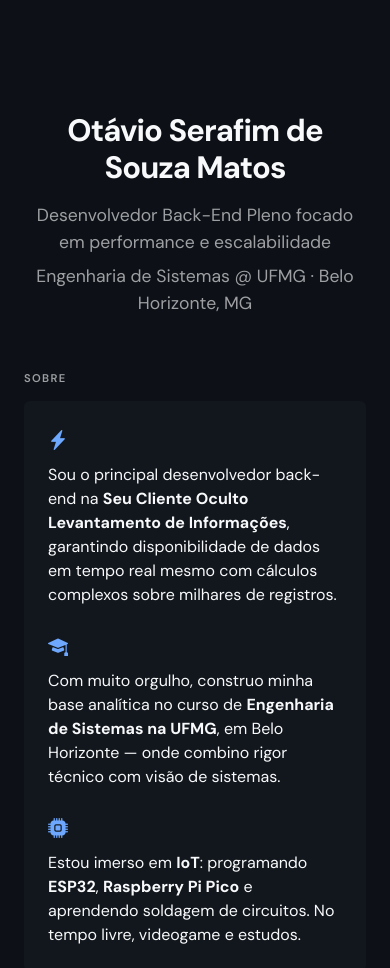
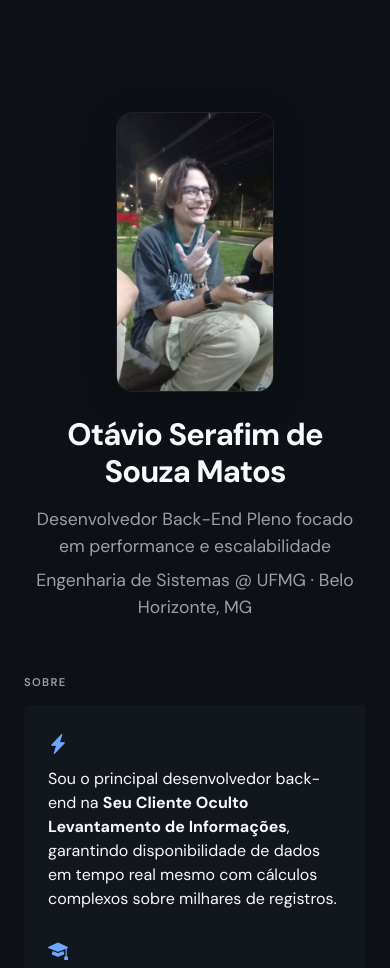
Before and after one commit to OtavioSerafim/OtavioSerafim.github.io, a plain HTML site: page index.html in a window 390 px wide. Shown: the top 968 px of the page. Drawn offline with nearby package versions, Linux system fonts and the light colour scheme.

Commit message:
Refactor index.html to enhance header layout and add hero image. Updated meta tags for Open Graph and Twitter Card, and improved CSS for responsive design of the hero section.

```diff
--- a/index.html
+++ b/index.html
@@ -22,7 +22,10 @@
   <meta property="og:site_name" content="Otávio Serafim">
   <meta property="profile:first_name" content="Otávio">
   <meta property="profile:last_name" content="Serafim de Souza Matos">
-  <!-- Quando tiver uma foto ou banner: <meta property="og:image" content="https://otavioserafim.com.br/img/og-image.jpg"> -->
+  <meta property="og:image" content="https://otavioserafim.com.br/foto.jpg">
+  <meta property="og:image:width" content="720">
+  <meta property="og:image:height" content="1080">
+  <meta name="twitter:image" content="https://otavioserafim.com.br/foto.jpg">
 
   <!-- Twitter Card -->
   <meta name="twitter:card" content="summary">
@@ -186,15 +189,45 @@
     .social-link:hover { color: var(--accent); border-color: var(--border-hover); background: rgba(110, 168, 254, 0.08); }
     .social-link i { font-size: 1.25rem; }
     .footer-border { border-color: var(--border-subtle) !important; }
+    /* Foto do hero: portrait 720x1080, responsiva e harmoniosa */
+    .hero-photo-wrap {
+      flex-shrink: 0;
+      margin-bottom: 1.5rem;
+    }
+    .hero-photo {
+      width: 100%;
+      height: auto;
+      max-width: 200px;
+      max-height: 280px;
+      object-fit: cover;
+      object-position: center top;
+      border-radius: 1rem;
+      border: 1px solid var(--border-subtle);
+      box-shadow: 0 8px 32px rgba(0, 0, 0, 0.3);
+    }
+    @media (min-width: 768px) {
+      .hero-photo-wrap { margin-bottom: 0; margin-right: 2rem; }
+      .hero-photo { max-width: 220px; max-height: 320px; }
+    }
+    @media (min-width: 992px) {
+      .hero-photo { max-width: 240px; max-height: 360px; }
+    }
   </style>
 </head>
 <body class="text-light" data-bs-theme="dark">
   <div class="container py-5 py-lg-6 px-4 px-md-5" style="max-width: 900px;">
-    <!-- Header / Hero -->
-    <header class="text-center mb-5 pb-2 animate-in animate-in-1">
-      <h1 class="hero-title display-5 mb-3">Otávio Serafim de Souza Matos</h1>
-      <p class="hero-subtitle mb-2">Desenvolvedor Back-End Pleno focado em performance e escalabilidade</p>
-      <p class="lead hero-subtitle mb-0 small">Engenharia de Sistemas @ UFMG · Belo Horizonte, MG</p>
+    <!-- Header / Hero (foto + texto: empilhado no mobile, lado a lado no desktop) -->
+    <header class="mb-5 pb-2 animate-in animate-in-1" aria-label="Apresentação">
+      <div class="d-flex flex-column flex-md-row align-items-center justify-content-center justify-content-md-start text-center text-md-start">
+        <div class="hero-photo-wrap">
+          <img src="foto.jpg" alt="Foto de Otávio Serafim" class="hero-photo" width="720" height="1080" fetchpriority="high">
+        </div>
+        <div>
+          <h1 class="hero-title display-5 mb-3">Otávio Serafim de Souza Matos</h1>
+          <p class="hero-subtitle mb-2">Desenvolvedor Back-End Pleno focado em performance e escalabilidade</p>
+          <p class="lead hero-subtitle mb-0 small">Engenharia de Sistemas @ UFMG · Belo Horizonte, MG</p>
+        </div>
+      </div>
     </header>
 
     <main>
```
Also changed, not shown: foto.jpg (added).
